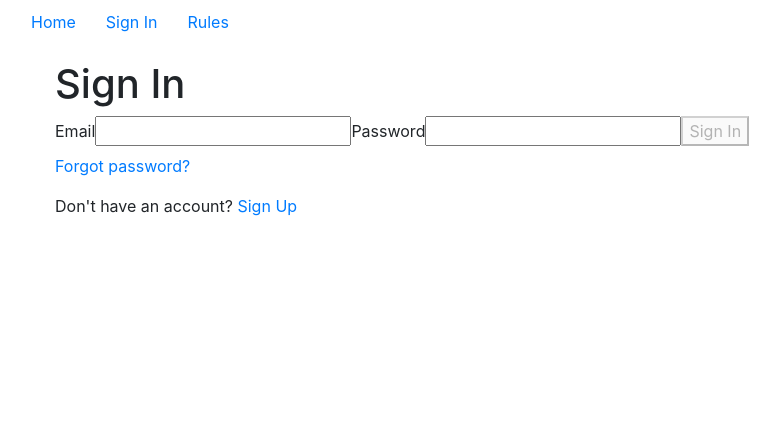
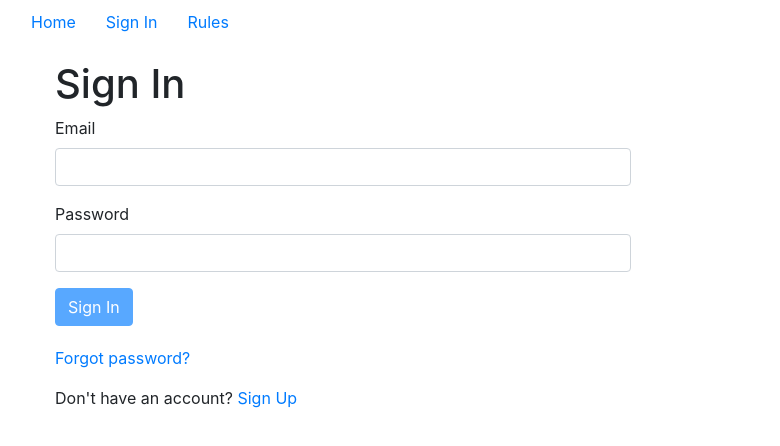
Before and after one commit to jeff-flower/draft-picks, a React (Create React App) app: page /signin in a window 1280 px wide. Shown: the top 446 px of the page, without its empty margins (9-789 px from the left). Built offline with nearby package versions, Linux system fonts and the light colour scheme; no server answers.

Commit message:
style signin form

```diff
--- a/src/components/SignIn/index.tsx
+++ b/src/components/SignIn/index.tsx
@@ -1,19 +1,23 @@
 import React from 'react';
 import { useHistory } from 'react-router-dom';
+import Form from 'react-bootstrap/Form';
+import Button from 'react-bootstrap/Button';
 
 import { useFirebaseContext } from '../Firebase';
 import { LANDING } from '../../constants/routes';
 import { SignUpLink } from '../SignUp';
 import { PasswordForgetLink } from '../PasswordForget';
 
+import './signin.css';
+
 export const SignInPage: React.FC<{}> = () => {
   return (
-    <div>
+    <section className="signin">
       <h1>Sign In</h1>
       <SignInForm />
       <PasswordForgetLink />
       <SignUpLink />
-    </div>
+    </section>
   );
 };
 
@@ -41,31 +45,31 @@ export const SignInForm: React.FC<{}> = () => {
   const isInvalid = email === '' || password === '';
 
   return (
-    <form onSubmit={handleSubmit}>
-      <label>
-        Email
-        <input
+    <Form onSubmit={handleSubmit} className="signin--form">
+      <Form.Group controlId="email">
+        <Form.Label>Email</Form.Label>
+        <Form.Control
+          type="email"
           value={email}
           onChange={(e: React.ChangeEvent<HTMLInputElement>) =>
             setEmail(e.target.value)
           }
-          type="email"
         />
-      </label>
-      <label>
-        Password
-        <input
+      </Form.Group>
+      <Form.Group>
+        <Form.Label>Password</Form.Label>
+        <Form.Control
+          type="password"
           value={password}
           onChange={(e: React.ChangeEvent<HTMLInputElement>) =>
             setPassword(e.target.value)
           }
-          type="password"
         />
-      </label>
-      <button type="submit" disabled={isInvalid}>
+      </Form.Group>
+      <Button variant="primary" type="submit" disabled={isInvalid}>
         Sign In
-      </button>
-      {error && <p>{error.message}</p>}
-    </form>
+      </Button>
+      {error && <p style={{ color: 'red' }}>{error.message}</p>}
+    </Form>
   );
 };
--- /dev/null
+++ b/src/components/SignIn/signin.css
@@ -0,0 +1,9 @@
+@media (min-width: 720px) {
+  .signin {
+    width: 50%;
+  }
+}
+
+.signin--form {
+  margin-bottom: 20px;
+}
```
